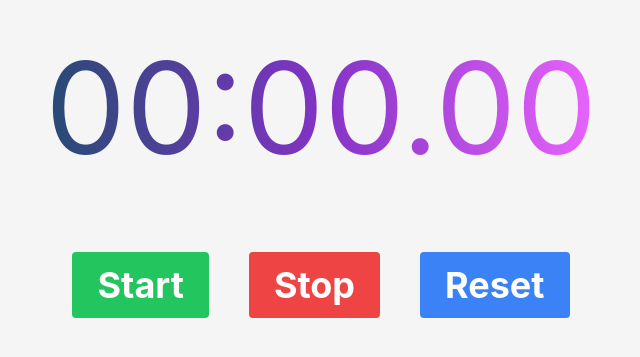
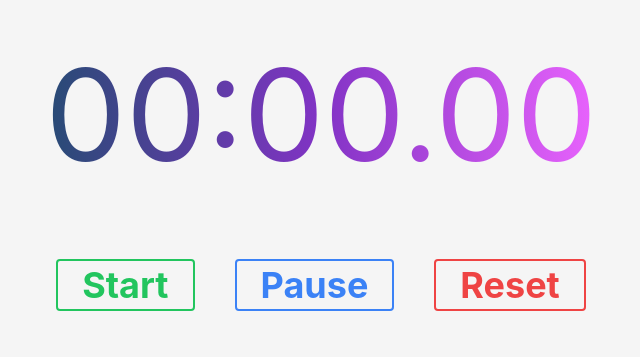
Before and after one commit to paunov0000/Stopwatch, a React (Vite) app: page / in a window 1280 px wide. Shown: the part 219-576 px from the top of the page, without its empty margins (319-959 px from the left). Built offline with nearby package versions, Linux system fonts and the light colour scheme.

Commit message:
Styled buttons. Renamed Stop button to Pause

```diff
--- a/src/App.jsx
+++ b/src/App.jsx
@@ -56,19 +56,19 @@ function App() {
         </div>
         <div className="flex justify-center gap-10 text-4xl">
           <button
-            className="bg-green-500 hover:bg-green-700 text-white font-bold py-3 px-6 rounded"
+            className="transition ease-in-out duration-400 bg-transparent text-green-500 border-green-500 border-2 hover:bg-green-500 hover:text-neutral-100 hover:border-green-500 font-bold py-1 px-6 rounded"
             onClick={startStopwatch}
           >
             Start
           </button>
           <button
-            className="bg-red-500 hover:bg-red-700 text-white font-bold py-3 px-6 rounded"
+            className="transition ease-in-out duration-400 bg-transparent text-blue-500 border-blue-500 border-2 hover:bg-blue-500 hover:text-neutral-100 hover:border-blue-500 font-bold py-1 px-6 rounded"
             onClick={pauseStopwatch}
           >
-            Stop
+            Pause
           </button>
           <button
-            className="bg-blue-500 hover:bg-blue-700 text-white font-bold py-3 px-6 rounded"
+            className="transition ease-in-out duration-400 bg-transparent text-red-500 border-red-500 border-2 hover:bg-red-500 hover:text-neutral-100 hover:border-red-500 font-bold py-1 px-6 rounded"
             onClick={resetStopwatch}
           >
             Reset
```
